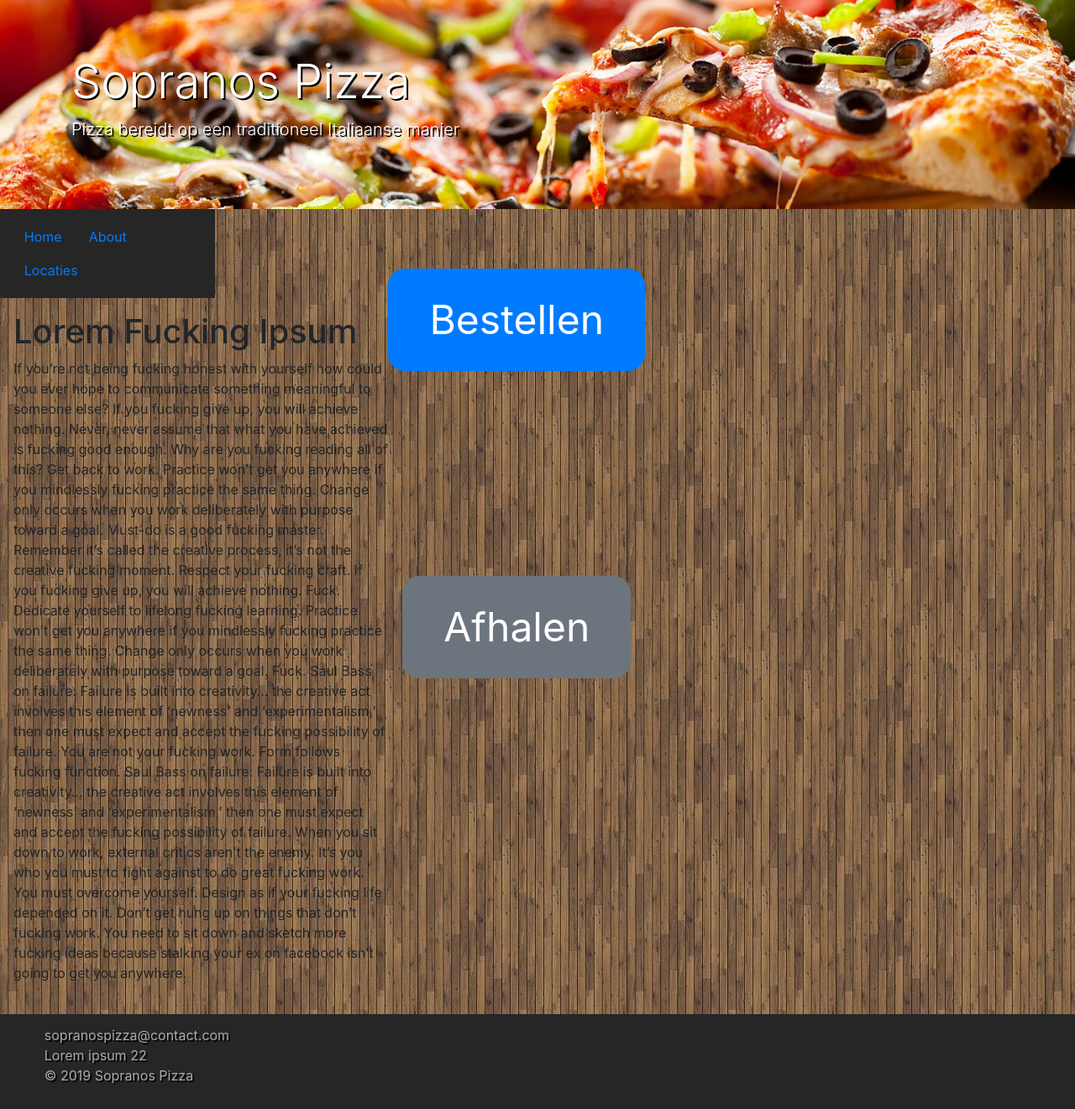
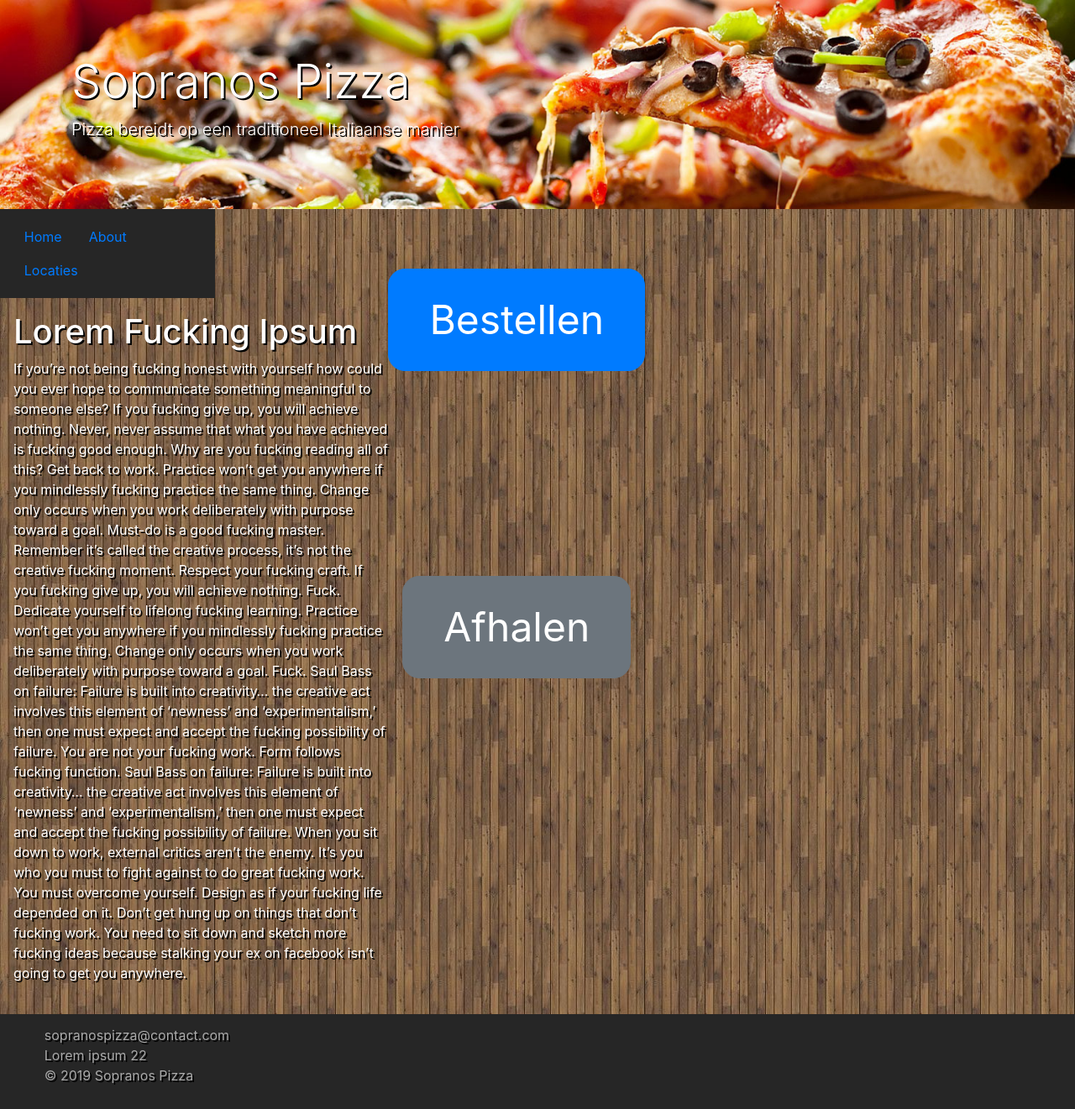
Before and after one commit to bjorn1004/ala3, a PHP site: page / in a window 1280 px wide. Shown: the whole page at 84% size. Run offline with PHP 8.4, Linux system fonts and the light colour scheme; data that the repository does not hold is empty.

Commit message:
Background tidied

```diff
--- a/style.css
+++ b/style.css
@@ -4,6 +4,7 @@ html {
 
 body {
     background-image: url(img/background.jpg);
+    background-size: 20% auto;
 }
 
 /*header*/
@@ -42,6 +43,8 @@ footer .jumbotron ul {
 #text-m {
     margin: 1em;
     display: inline-block;
+    color: #FFFFFF;
+    text-shadow: black 2px 2px;
 }
 
 #text-m p {
```
